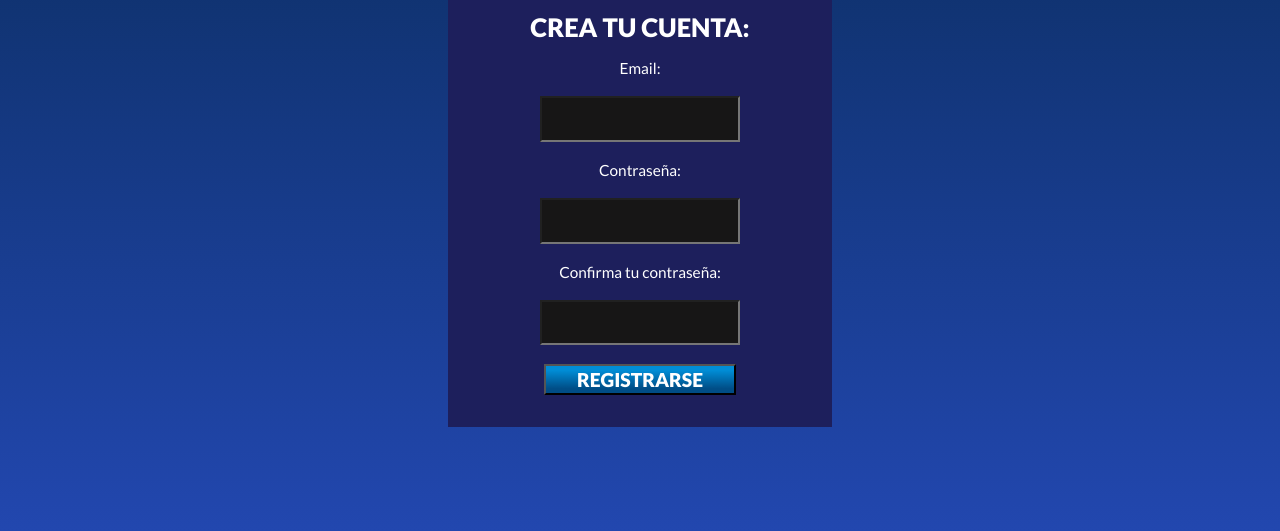
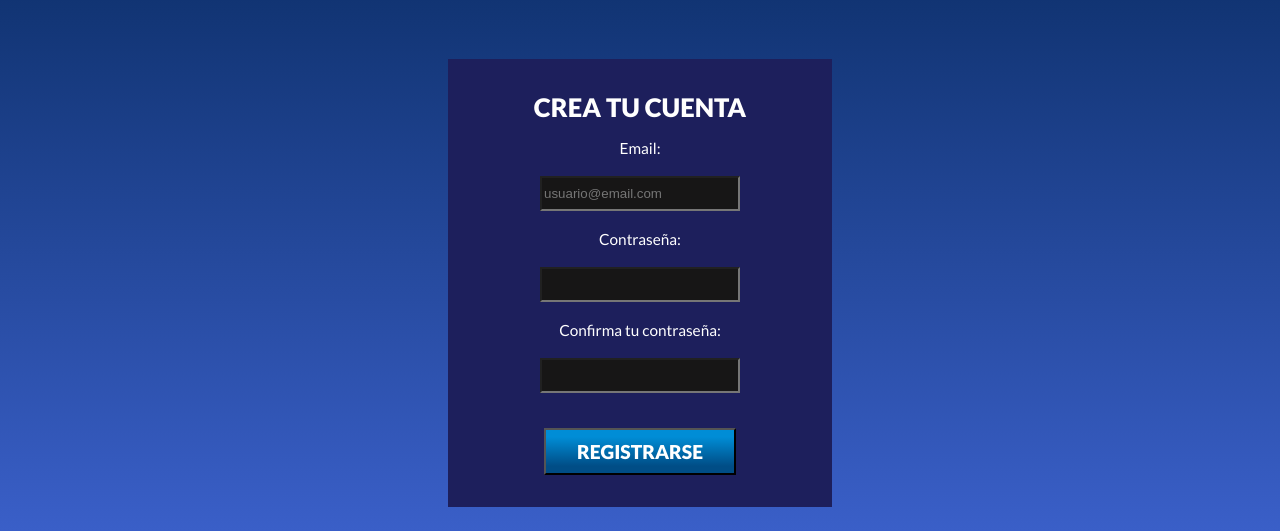
Before and after one commit to FacuAlonso/PlayToWin, a PHP site: page /login.html in a window 1280 px wide. Shown: the part 309-840 px from the top of the page. Run offline with PHP 8.4, Linux system fonts and the light colour scheme.

Commit message:
Cambios CSS

```diff
--- a/login.css
+++ b/login.css
@@ -5,8 +5,7 @@ body{
    margin: 0px;
    padding-bottom: 5vh;
    background: rgb(1,36,64);
-   background: linear-gradient(180deg, rgba(1,36,64,1) 0%, rgba(16,51,113,1) 35%, rgba(34,71,175,1) 100%);
-
+   background: linear-gradient(180deg, rgb(0, 13, 23) 0%, rgba(16,51,113,1) 35%, rgb(58, 95, 200) 100%);
    display: flex;
    flex-direction: column;
    align-items: center;
@@ -15,7 +14,8 @@ body{
 }
 
 #logo{
-    width: 15vw;
+    width: 25vw;
+    object-fit: contain;
 }
 
 #encabezado{
@@ -25,6 +25,7 @@ body{
     width: 100vw;
     padding-top: 3vh;
     padding-bottom: 3vh;
+    object-fit: contain;
 }
 
 
@@ -39,7 +40,7 @@ body{
     align-items: center;
     font-family: 'Lato', sans-serif;
     margin-top: 10vh;
-    padding-top: 4vh;
+    padding-top: 2vh;
     padding-bottom: 4vh;
     margin-bottom: 10vh;
 }
@@ -55,6 +56,7 @@ body{
     display: flex;
     flex-direction: column;
     font-size: 1.2vw;
+
 }
 
 .datos-caja{
@@ -74,8 +76,9 @@ body{
 }
 
 #boton-submit{
+    margin-top: 2vh;
     width: 15vw;
-    height: 7vh;
+    height: 15vh;
     font-size: 1.5vw;
     font-family: 'Lato', sans-serif;
     font-weight: 900;
--- a/login.html
+++ b/login.html
@@ -16,11 +16,11 @@
         <img id="logo" src="assets\playtowinICONO.png">
     </div>
     <form action="file:///C:/Users/Ignacio/Downloads/Ejemplos-20220825T150313Z-001/Ejemplos/_materialGuia/01html/_04.html" method="get" id="box-login">
-        <h1 class="titulo">CREA TU CUENTA:</h1>
+        <h1 class="titulo">CREA TU CUENTA</h1>
         <label for="nom01" class="datos-titulo">Email:</label><br>
-        <input type="text" class="datos-caja" name="nombre" id="nom01"  ><br>
+        <input type="text" class="datos-caja" name="nombre" id="nom01" placeholder="usuario@email.com"><br>
         <label for="ape01" class="datos-titulo">Contraseña:</label><br>
-        <input type="text" class="datos-caja" name="apellido" id="ape01" ><br>
+        <input type="text" class="datos-caja" name="apellido" id="ape01" placeholder=""><br>
         <label for="clv01" class="datos-titulo">Confirma tu contraseña:</label><br>
         <input type="password" class="datos-caja" name="clave" id="clv01" /><br>
         <input type="submit" class="datos-registro" value="REGISTRARSE" id="boton-submit">
```
